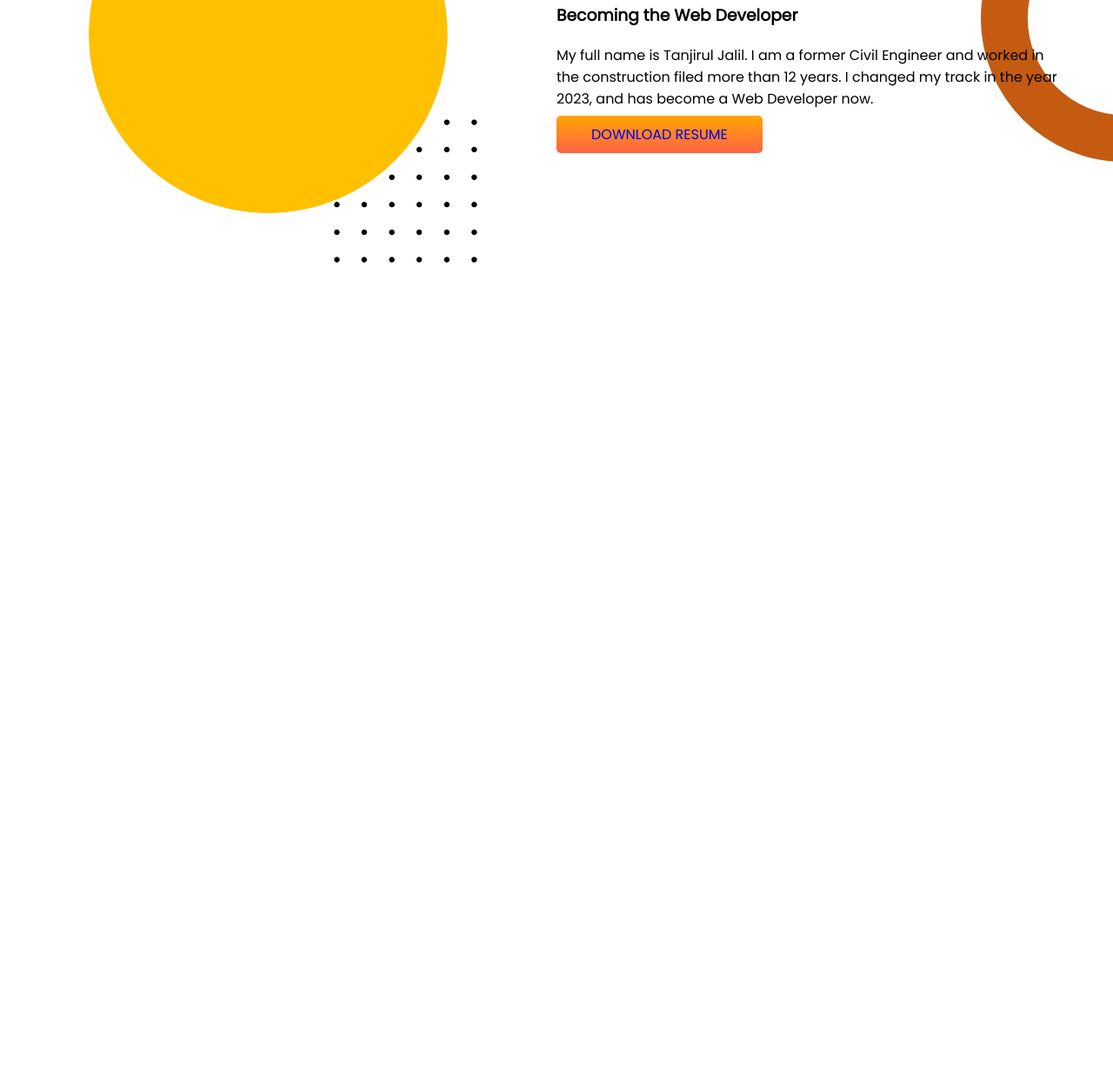
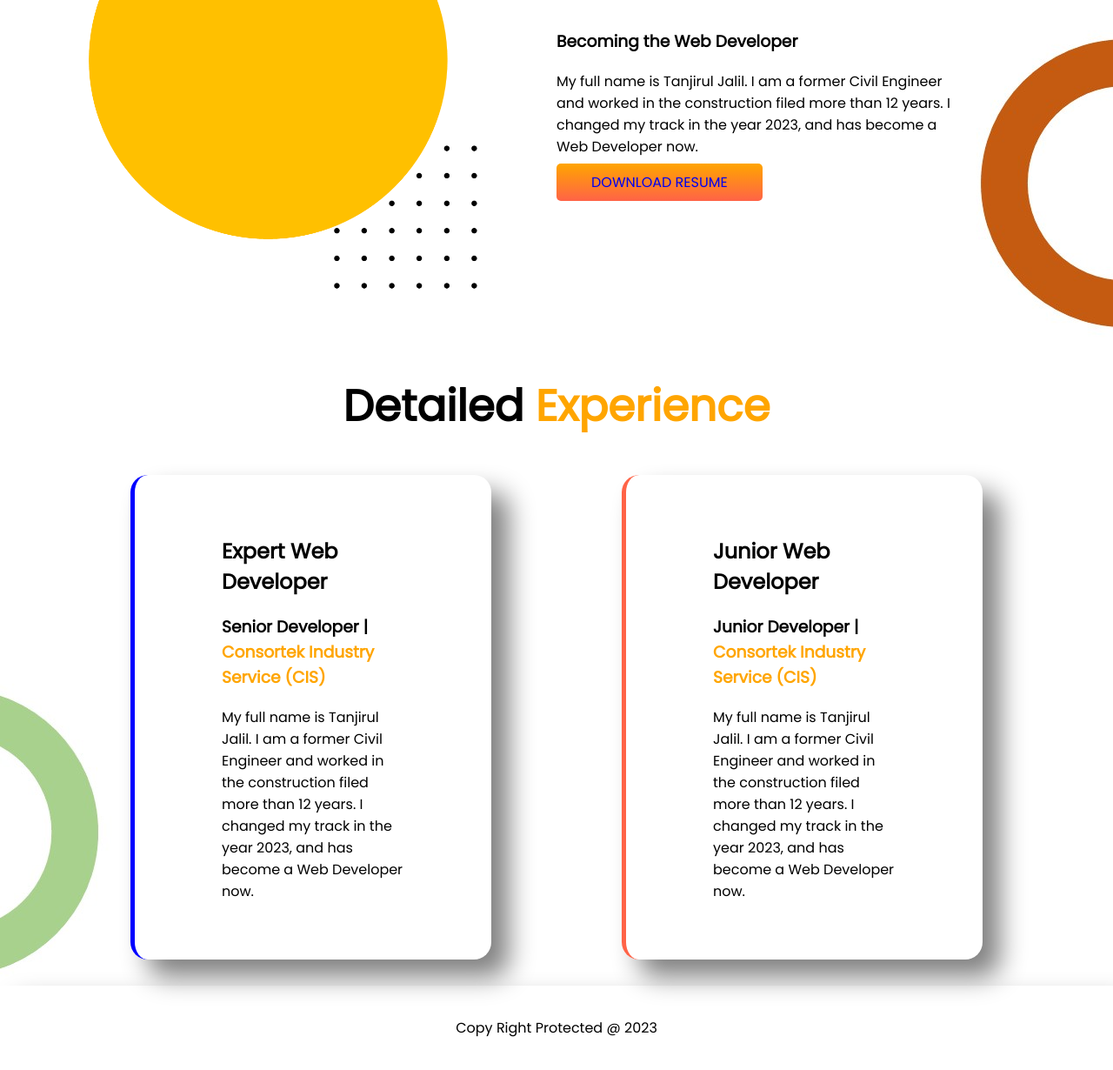
Before and after one commit to Tanjirul-Jalil/developer-portfolio, a plain HTML site: page index.html in a window 1280 px wide. Shown: the part 898-2128 px from the top of the page at 87% size. Before the commit the page ends 1226 px from the top, so only its background shows below. Drawn offline with Linux system fonts and the light colour scheme.

Commit message:
Completed

```diff
--- a/index.html
+++ b/index.html
@@ -13,7 +13,7 @@
 </head>
 
 <body>
-    <section class="header-banner">
+    <section class="section-style-1" id="header-banner">
         <div id="first-text" class="half-width">
             <h1>Welcome To</h1>
             <h1> <span class="orange-color">Tanzir Bappy</span> World!!</h1>
@@ -27,20 +27,42 @@
         </div>
     </section>
 
-    <section class="side-image-2">
+    <section class="section-style-1" id="side-image-2">
         <div class="half-width">
             <img src="images/section-2.PNG" alt="">
         </div>
         <div id="first-text" class="half-width">
             <h1>Dream Big</h1>
             <h3>Becoming the Web Developer</h3>
-            <p>My full name is Tanjirul Jalil. I am a former Civil Engineer and worked in the construction filed more
+            <p style="padding-right: 100px;">My full name is Tanjirul Jalil. I am a former Civil Engineer and worked in
+                the construction filed more
                 than 12 years. I changed my track in the year 2023, and has become a Web Developer now.</p>
             <a class="link-button" target=_blank href="https://facebook.com">DOWNLOAD RESUME</a>
         </div>
+    </section>
 
+    <section id="side-image-1">
+        <h1 style="text-align: center;">Detailed <span class="orange-color">Experience</span> </h1>
+        <div class="section-style-2">
+            <div id="experience-1">
+                <h2>Expert Web Developer</h2>
+                <h3>Senior Developer | <span class="orange-color">Consortek Industry Service (CIS)</span></h3>
+                <p>My full name is Tanjirul Jalil. I am a former Civil Engineer and worked in the construction filed
+                    more than 12 years. I changed my track in the year 2023, and has become a Web Developer now.</p>
+            </div>
+            <div id="experience-2">
+                <h2>Junior Web Developer</h2>
+                <h3>Junior Developer | <span class="orange-color">Consortek Industry Service (CIS)</span></h3>
+                <p>My full name is Tanjirul Jalil. I am a former Civil Engineer and worked in the construction filed
+                    more than 12 years. I changed my track in the year 2023, and has become a Web Developer now.</p>
+            </div>
+        </div>
     </section>
 
 </body>
 
+<footer>
+    <p>Copy Right Protected @ 2023</p>
+</footer>
+
 </html>
--- a/style.css
+++ b/style.css
@@ -11,8 +11,32 @@ h1 {
     color: orange;
 }
 
-section {
+.section-style-1 {
     display: flex;
+    padding-bottom: 30px;
+}
+
+.section-style-2 {
+    display: flex;
+    padding-bottom: 30px;
+}
+
+#experience-1 {
+    margin-left: 150px;
+    margin-right: 75px;
+    padding: 50px 100px;
+    box-shadow: 20px 20px 30px gray;
+    border-radius: 20px;
+    border-left: 5px solid blue;
+}
+
+#experience-2 {
+    margin-left: 75px;
+    margin-right: 150px;
+    padding: 50px 100px;
+    box-shadow: 20px 20px 30px gray;
+    border-radius: 20px;
+    border-left: 5px solid tomato;
 }
 
 #first-text {
@@ -37,13 +61,28 @@ section {
     border-radius: 5px;
 }
 
-.header-banner {
+#header-banner {
     background-image: url(images/header-banner.jpg);
     background-repeat: no-repeat;
 }
 
-.side-image-2 {
+#side-image-2 {
     background-image: url(images/side-image-2.jpg);
     background-repeat: no-repeat;
     background-position: right;
+    background-position-y: bottom;
 }
+
+#side-image-1 {
+    background-image: url(images/side-image-1.jpg);
+    background-repeat: no-repeat;
+    background-position: left;
+    background-position-y: bottom;
+}
+
+footer {
+    text-align: center;
+    padding-top: 20px;
+    padding-bottom: 20px;
+    box-shadow: 20px 20px 30px gray;
+}
```
